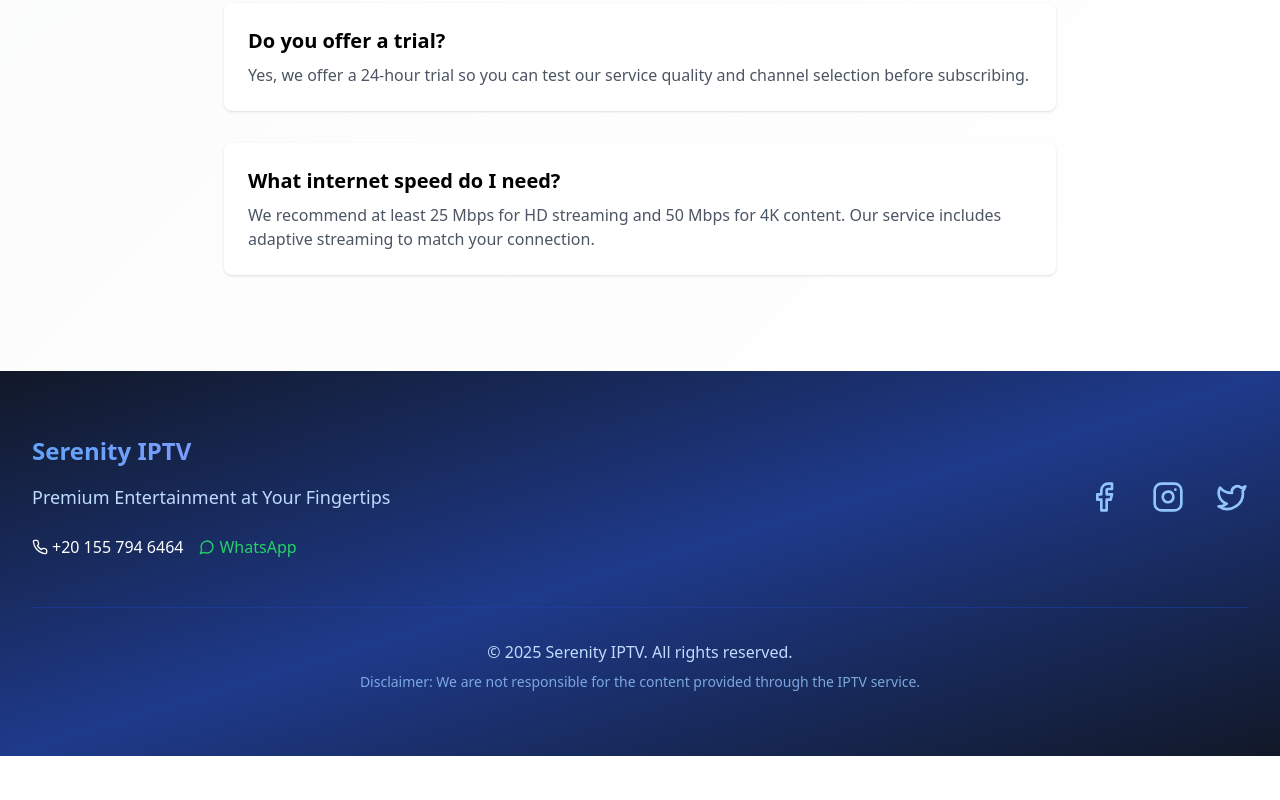
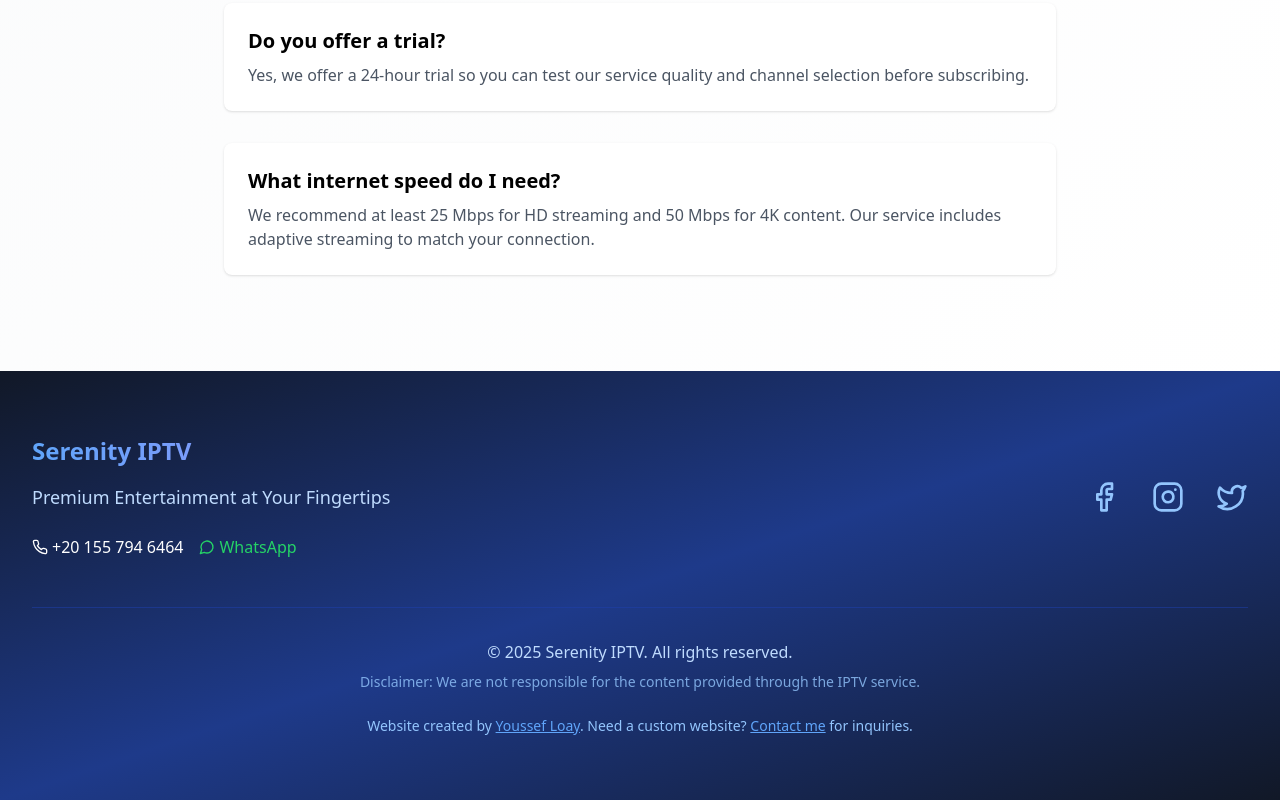
Before and after one commit to youssefloay/SerenityIPTV, a React (Vite) app: page / in a window 1280 px wide. Shown: the part 5561-6361 px from the top of the page. Before the commit the page ends 6317 px from the top, so only its background shows below. Built offline with nearby package versions, Linux system fonts and the light colour scheme.

Commit message:
ref footer

```diff
--- a/src/components/Footer.tsx
+++ b/src/components/Footer.tsx
@@ -42,6 +42,23 @@ export default function Footer() {
           <p className="mt-2 text-blue-300/80 text-sm">
             Disclaimer: We are not responsible for the content provided through the IPTV service.
           </p>
+          <p className="mt-6 text-sm text-blue-300">
+            Website created by{' '}
+            <a
+              href="https://youssefloayportfolio.vercel.app/"
+              className="underline text-blue-400 hover:text-blue-500 transition-colors"
+              target="_blank"
+              rel="noopener noreferrer"
+            >
+              Youssef Loay
+            </a>. Need a custom website?{' '}
+            <a
+              href="mailto:youssefloay@gmail.com"
+              className="underline text-blue-400 hover:text-blue-500 transition-colors"
+            >
+              Contact me
+            </a> for inquiries.
+          </p>
         </div>
       </div>
     </footer>
```
